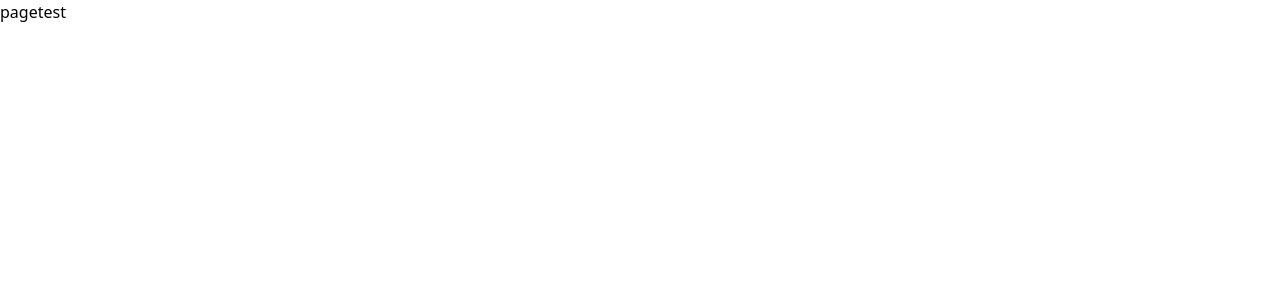
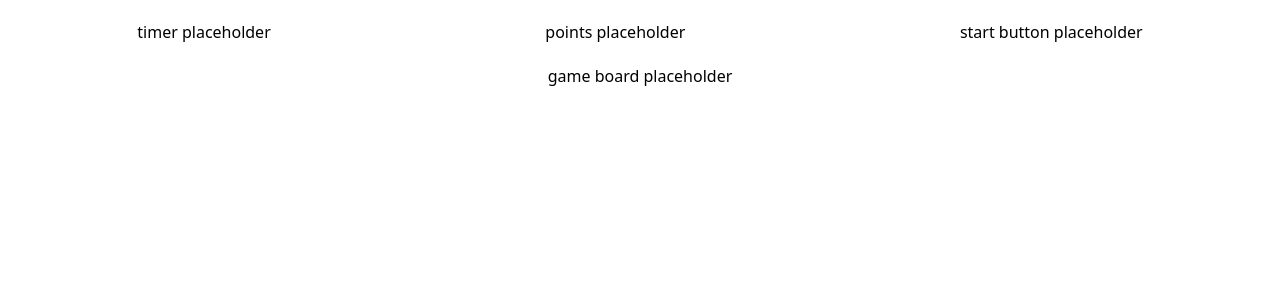
Before and after one commit to studiegrupp2/Whack-a-mole, a Next.js app: page /game in a window 1280 px wide. Shown: the top 300 px of the page. Built offline with nearby package versions, Linux system fonts and the light colour scheme.

Commit message:
added container for the game-page and some placeholders while waiting for components to be finished

```diff
--- /dev/null
+++ b/src/app/game/game-page.module.css
@@ -0,0 +1,16 @@
+.gameContainer {
+    background-color: rgb(255, 255, 255);
+    height: 100vh;
+    width: 100vw;
+    display: flex;
+    flex-direction: column;
+    align-items: center;
+}
+
+.gameTopDiv {
+    padding: 20px 0px;
+    background-color: rgb(255, 255, 255);
+    display: flex;
+    width: 100%;
+    justify-content: space-around;
+}
--- a/src/app/game/page.tsx
+++ b/src/app/game/page.tsx
@@ -1,9 +1,25 @@
-import React from 'react'
+import React from "react";
+import styles from "./game-page.module.css";
 
 const page = () => {
   return (
-    <div>pagetest</div>
-  )
-}
+    <div className={styles.gameContainer}>
+      <div className={styles.gameTopDiv}>
+        <div className="game-timer">
+          <div>timer placeholder</div>
+        </div>
+        <div className="game-points">
+          <div>points placeholder</div>
+        </div>
+        <div className="game-start">
+          <div>start button placeholder</div>
+        </div>
+      </div>
+      <div className="game-board">
+        <div>game board placeholder</div>
+      </div>
+    </div>
+  );
+};
 
-export default page
+export default page;
```
